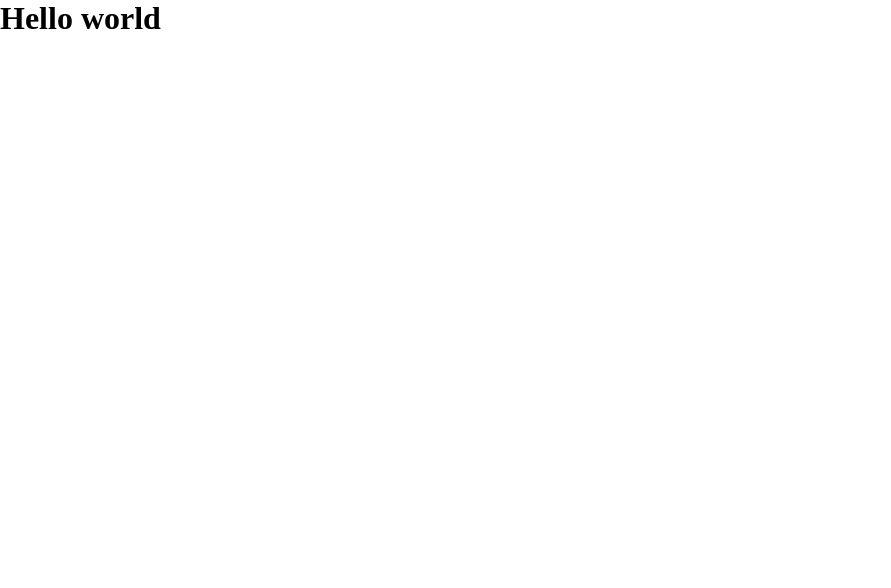
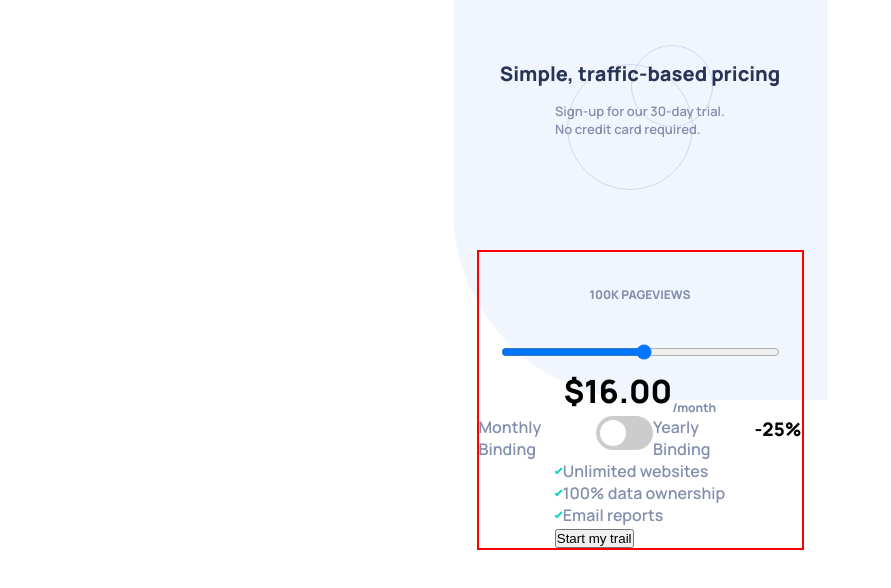
Before and after one commit to Datodia/Interactive-Pricing-Component, a plain HTML site: page index.html in a window 1280 px wide. Shown: the whole page, without its empty margins (0-891 px from the left). Drawn offline with Linux system fonts and the light colour scheme.

Commit message:
feat: add header

```diff
--- a/index.html
+++ b/index.html
@@ -9,7 +9,64 @@
     <title>Interactive Pricing Component</title>
 </head>
 <body>
-    <h1>Hello world</h1>
+    <header>
+        <div class="header">
+            <div class="rings"></div>
+            <div class="title">
+                <h1>Simple, traffic-based pricing</h1>
+                <p>Sign-up for our 30-day trial.
+                    No credit card required. </p>
+            </div>
+        </div>
+    </header>
+
+    <div class="container">
+        <div class="price">
+            <p>100K PAGEVIEWS</p>
+            <input type="range" min="1" max="32">
+            <div class="amount flex justi">
+                <h1>$16.00</h1>
+                <p> /month</p>
+            </div>
+        </div>
+
+        <div class="bind flex">
+            <p>Monthly Binding</p>
+            <label class="switch" >
+                <input type="checkbox" id="test">
+                <span class="slider round"></span>
+            </label>
+            <p>Yearly Binding</p>
+            <div class="perc">
+                <h3>-25%</h3>
+            </div>
+        </div>
+        <div class="line"></div>
+        <div class="footer ">
+            <div class="notes">
+                <div class="note flex">
+                    <img src="assets/path.svg" alt="">
+                    <p>Unlimited websites</p>
+                </div>
+                <div class="note flex">
+                    <img src="assets/path.svg" alt="">
+                    <p>100% data ownership</p>
+                </div>
+                <div class="note flex">
+                    <img src="assets/path.svg" alt="">
+                    <p>Email reports</p>
+                </div>
+            </div>
+            <div class="trail">
+                <button>Start my trail</button>
+            </div>
+        </div>
+    </div>
+
+
+
+
+
 
 
     <script src="main.js"></script>
--- a/main.js
+++ b/main.js
@@ -1 +1,4 @@
-console.log('rest')
+const tap = document.querySelector('#test');
+tap.addEventListener('click', () => {
+    console.log("test")
+})
--- a/responsive.css
+++ b/responsive.css
@@ -1,3 +1,5 @@
+@import url('https://fonts.googleapis.com/css2?family=Manrope:wght@600;800&display=swap');
+
 *,
 *::before,
 *::after {
--- a/style.css
+++ b/style.css
@@ -1,3 +1,5 @@
+@import url('https://fonts.googleapis.com/css2?family=Manrope:wght@600;800&display=swap');
+
 *,
 *::before,
 *::after {
@@ -5,3 +7,165 @@
     margin: 0;
     box-sizing: border-box;
 }
+
+:root {
+    --gray: #848EAD;
+    --black: #293356;
+    --lightBlue: #A4F3EB;
+    --cyan: #10D8C4;
+}
+
+p {
+    color: var(--gray);
+}
+
+.justi {
+    display: flex;
+    justify-content: center;
+    align-items: center;
+}
+
+.flex {
+    display: flex;
+}
+
+body {
+    font-family: 'Manrope'
+}
+
+header {
+    width: 375px;
+    display: flex;
+    height: 400px;
+    background-image: url(assets/rectangle.svg);
+    background-repeat: no-repeat;
+    margin: auto;
+}
+
+header .header {
+    width: 100%;
+    background-repeat: no-repeat;
+    display: flex;
+    flex-direction: column;
+    align-items: center;
+    margin-top: 45px;
+}
+
+header .header .rings {
+    background-image: url(assets/rings.svg);
+    width: 146px;
+    height: 145px;
+}
+
+header .header .title {
+    display: flex;
+    flex-direction: column;
+    justify-content: center;
+    align-items: center;
+    position: absolute;
+    margin-top: 15px;
+}
+
+header .header .title h1 {
+    font-size: 20px;
+    color: var(--black);
+}
+
+header .header .title p {
+    font-size: 13px;
+    width: 170px;
+    margin-top: 15px;
+    color: var(--gray);
+}
+
+
+
+
+.switch {
+    position: relative;
+    display: inline-block;
+    width: 60px;
+    height: 34px;
+}
+
+.switch input {
+    opacity: 0;
+    width: 0;
+    height: 0;
+}
+
+.slider {
+    position: absolute;
+    cursor: pointer;
+    top: 0;
+    left: 0;
+    right: 0;
+    bottom: 0;
+    background-color: #ccc;
+    -webkit-transition: .4s;
+    transition: .4s;
+}
+
+.slider:before {
+    position: absolute;
+    content: "";
+    height: 26px;
+    width: 26px;
+    left: 4px;
+    bottom: 4px;
+    background-color: white;
+    -webkit-transition: .4s;
+    transition: .4s;
+}
+
+input:checked+.slider {
+    background-color: #2196F3;
+}
+
+input:focus+.slider {
+    box-shadow: 0 0 1px #2196F3;
+}
+
+input:checked+.slider:before {
+    -webkit-transform: translateX(26px);
+    -ms-transform: translateX(26px);
+    transform: translateX(26px);
+}
+
+/* Rounded sliders */
+.slider.round {
+    border-radius: 34px;
+}
+
+.slider.round:before {
+    border-radius: 50%;
+}
+
+
+.container {
+    border: 2px solid red;
+    width: 327px;
+    margin: auto;
+    position: relative;
+    bottom: 150px;
+    display: flex;
+    flex-direction: column;
+    align-items: center;
+}
+
+.container .price p {
+    font-size: 12px;
+    margin-top: 34px;
+    font-weight: 800;
+    text-align: center;
+}
+
+.container .price input {
+    width: 279px;
+    margin-top: 41px;
+}
+
+input[type=”range”]::-ms-thumb {
+    background-color: red;
+    -moz-appearance: none;
+}
```
Also changed, not shown: assets/path.svg (added), assets/rectangle.svg (added), assets/rings.svg (added).
